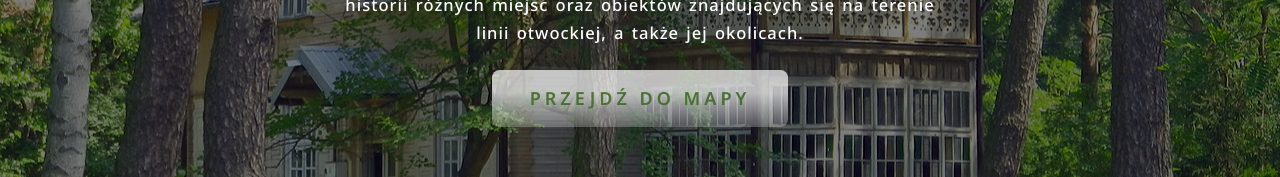
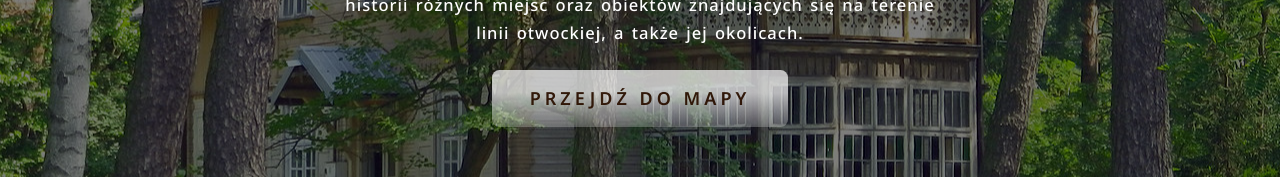
Before and after one commit to MacJ13/linia-otw-maps, a React (Vite) app: page / in a window 1280 px wide. Shown: the part 415-592 px from the top of the page. Built offline with nearby package versions, Linux system fonts and the light colour scheme.

Commit message:
Update home component style

```diff
--- a/src/pages/home/Home.module.scss
+++ b/src/pages/home/Home.module.scss
@@ -69,7 +69,8 @@
 .link {
   background: linear-gradient(to bottom, #ffffffc6 40%, #ffffff44);
   border-radius: 0.5rem;
-  color: #4e7736;
+  // color: #4e7736;
+  color: rgb(50, 22, 6);
   display: inline-block;
   font-size: 1.2rem;
   font-weight: 600;
```
